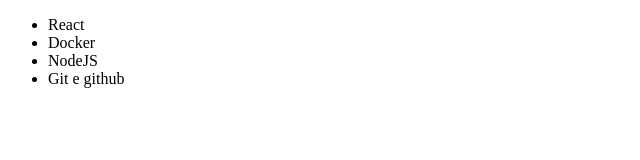
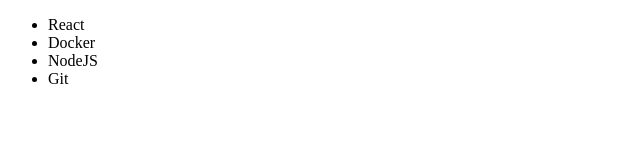
Before and after one commit to luancardoso35/git, a plain HTML site: page index.html in a window 1280 px wide. Shown: the full height of the page, 0-640 px from the left. Drawn offline with Linux system fonts and the light colour scheme.

Commit message:
Alterações nos elementos da lista de cursos

```diff
--- a/index.html
+++ b/index.html
@@ -9,7 +9,7 @@
         <li>React</li>
         <li>Docker</li>
         <li>NodeJS</li>
-        <li>Git e github</li>
+        <li>Git</li>
     </ul>
 </body>
 </html>
```
